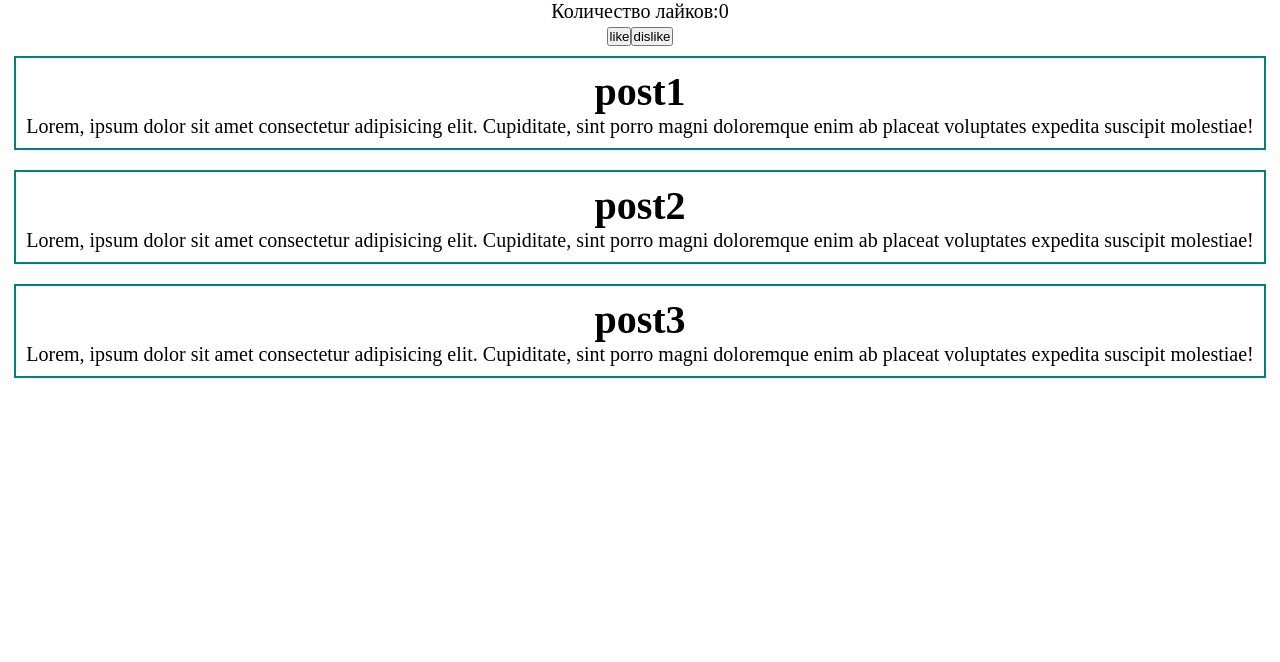
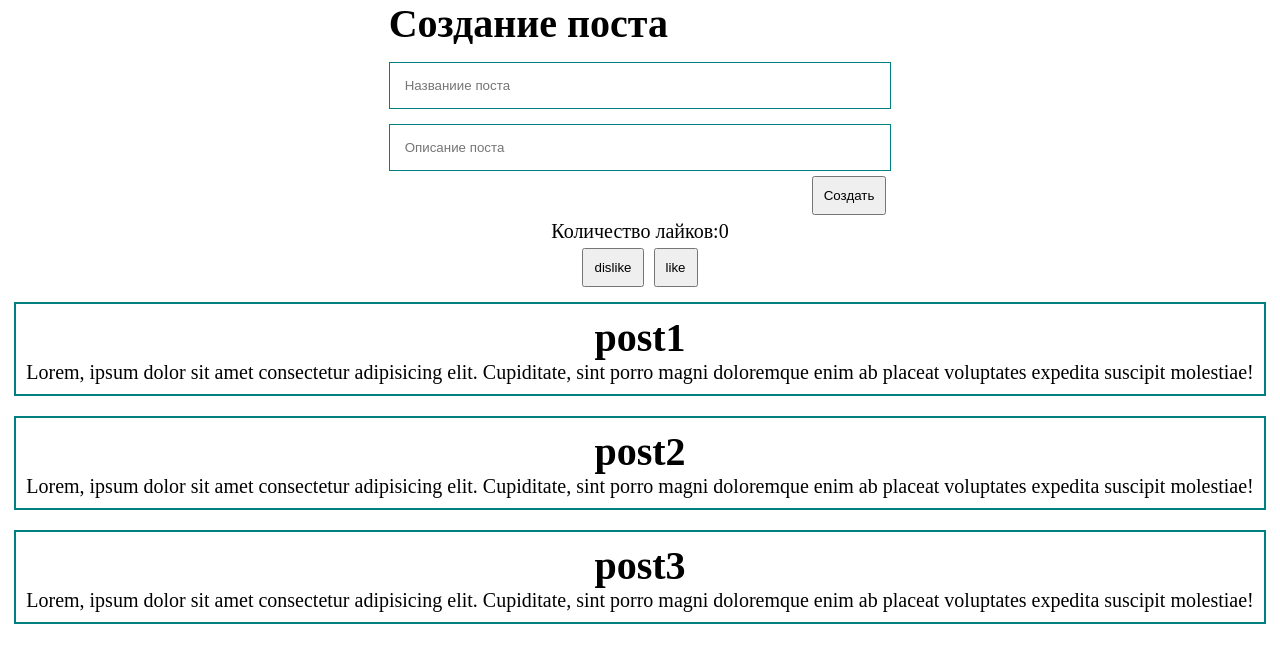
Before and after one commit to sseezov/vuetest, a Vue app: page / in a window 1280 px wide. Shown: the top 662 px of the page. Built offline with nearby package versions, Linux system fonts and the light colour scheme.

Commit message:
workspace

```diff
--- a/src/App.vue
+++ b/src/App.vue
@@ -1,9 +1,15 @@
 <template>
   <div class="app">
+    <form action="">
+      <h1>Создание поста</h1>
+    <input type="text" class='input' placeholder="Названиие поста"/>
+    <input type="text" class='input' placeholder="Описание поста"/>
+    <button class="btn">Создать</button>
+    </form>
     <div>Количество лайков:{{ likes }}</div>
     <div class="likes">
-      <button @click="like">like</button>
-      <button @click="dislike">dislike</button>
+      <button class="btn" @click="like">like</button>
+      <button class="btn" @click="dislike">dislike</button>
     </div>
     <div class="posts" v-for="post in posts">
       <div class="post">
@@ -68,6 +74,8 @@ export default {
   flex-direction: column;
 }
 
+
+
 .posts {
   text-align: center;
 }
@@ -77,4 +85,16 @@ export default {
   padding: 10px;
   margin: 10px;
 }
+.input{
+  width: 100%;
+  border: 1px solid teal;
+  padding: 15px;
+  margin-top: 15px;
+}
+.btn{
+  margin: 5px;
+  padding: 10px;
+  float: right;
+}
+
 </style>
```
Also changed, not shown: 1 other file (tests, documents, lock files or other folders).
